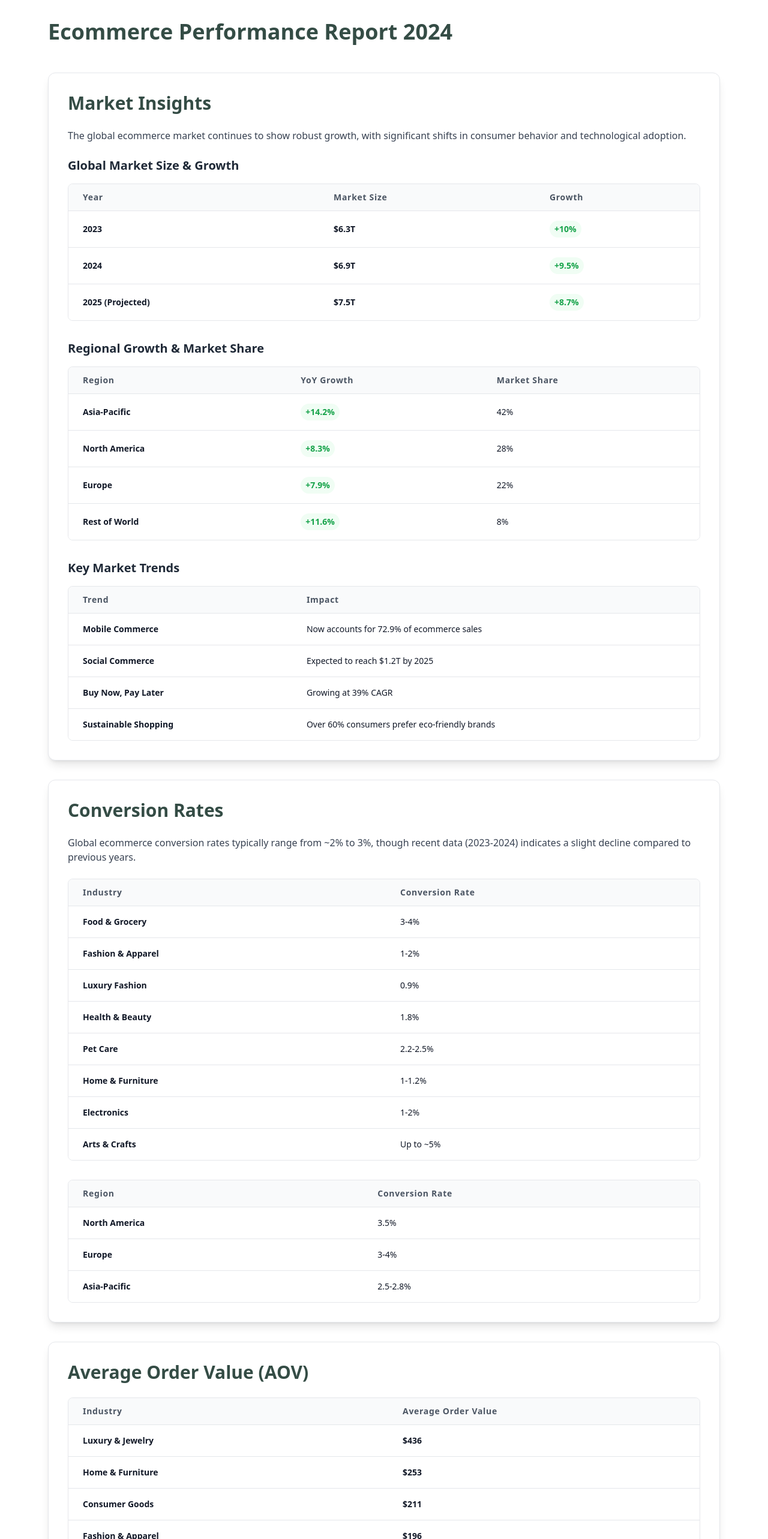
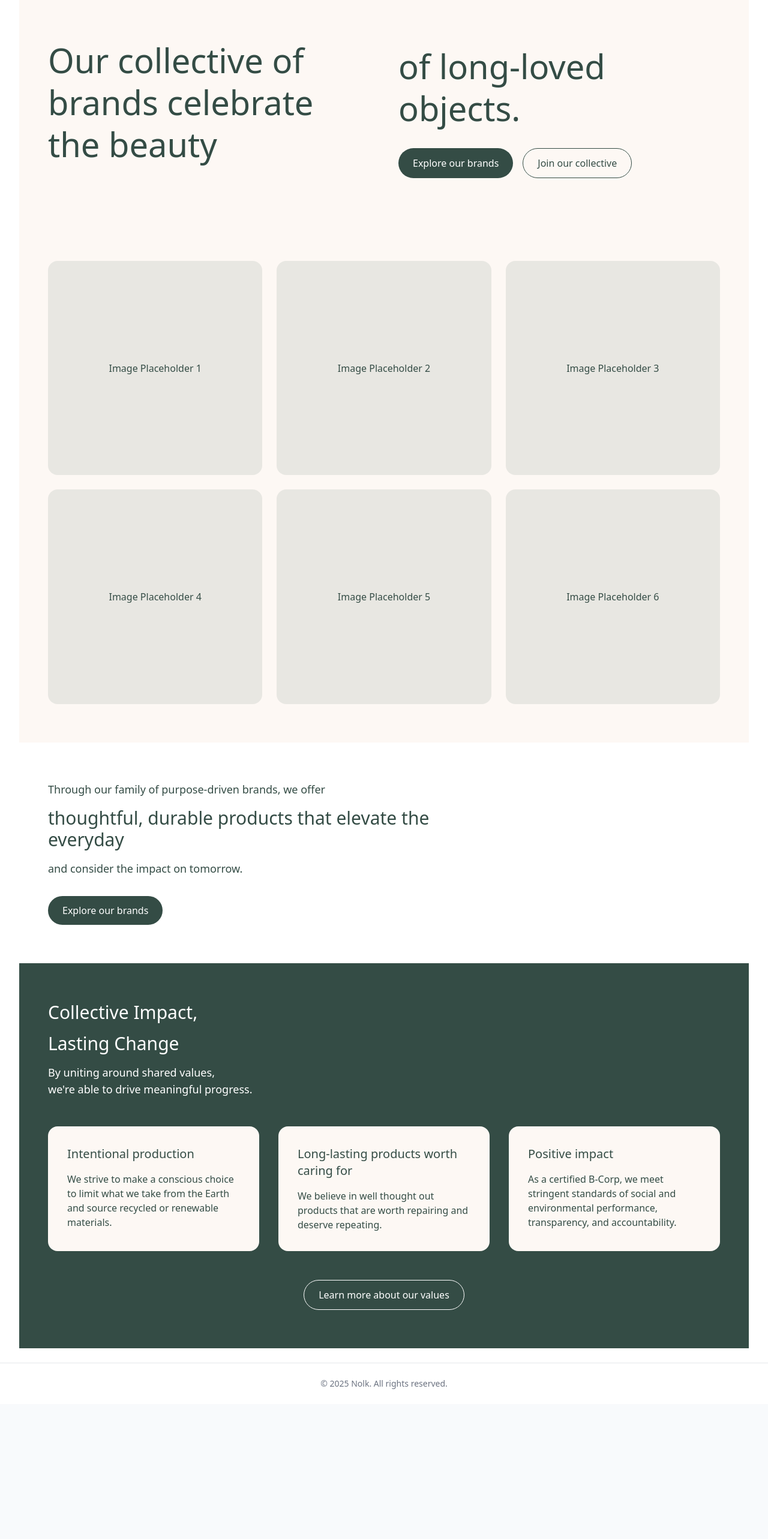
Before and after one commit to farbour/nolkai, a Next.js app: page /ecommerce in a window 1280 px wide. Shown: the part 120-2686 px from the top of the page at 60% size. After the commit the page ends 2461 px from the top, so only its background shows below. Built offline with nearby package versions, Linux system fonts and the light colour scheme.

Commit message:
Redesign ecommerce page with modern layout, hero section, image grid, and values sections

```diff
--- a/src/pages/ecommerce.tsx
+++ b/src/pages/ecommerce.tsx
@@ -1,108 +1,95 @@
-import { DataTable, ReportSection } from '../components/ReportSection';
-
 // file path: src/pages/ecommerce.tsx
 import React from 'react';
 
-const ecommerceData = {
-  conversion_rate: {
-    overview:
-      'Global ecommerce conversion rates typically range from ~2% to 3%, though recent data (2023-2024) indicates a slight decline compared to previous years.',
-    by_industry: [
-      ['Industry', 'Conversion Rate'],
-      ['Food & Grocery', '3-4%'],
-      ['Fashion & Apparel', '1-2%'],
-      ['Luxury Fashion', '0.9%'],
-      ['Health & Beauty', '1.8%'],
-      ['Pet Care', '2.2-2.5%'],
-      ['Home & Furniture', '1-1.2%'],
-      ['Electronics', '1-2%'],
-      ['Arts & Crafts', 'Up to ~5%']
-    ],
-    by_region: [
-      ['Region', 'Conversion Rate'],
-      ['North America', '3.5%'],
-      ['Europe', '3-4%'],
-      ['Asia-Pacific', '2.5-2.8%']
-    ]
-  },
-  aov: {
-    by_industry: [
-      ['Industry', 'Average Order Value'],
-      ['Luxury & Jewelry', '$436'],
-      ['Home & Furniture', '$253'],
-      ['Consumer Goods', '$211'],
-      ['Fashion & Apparel', '$196'],
-      ['Food & Beverage', '$114'],
-      ['Beauty & Personal Care', '$71']
-    ]
-  },
-  market_insights: {
-    overview: 'The global ecommerce market continues to show robust growth, with significant shifts in consumer behavior and technological adoption.',
-    market_size: [
-      ['Year', 'Market Size', 'Growth'],
-      ['2023', '$6.3T', '+10%'],
-      ['2024', '$6.9T', '+9.5%'],
-      ['2025 (Projected)', '$7.5T', '+8.7%']
-    ],
-    key_trends: [
-      ['Trend', 'Impact'],
-      ['Mobile Commerce', 'Now accounts for 72.9% of ecommerce sales'],
-      ['Social Commerce', 'Expected to reach $1.2T by 2025'],
-      ['Buy Now, Pay Later', 'Growing at 39% CAGR'],
-      ['Sustainable Shopping', 'Over 60% consumers prefer eco-friendly brands']
-    ],
-    regional_growth: [
-      ['Region', 'YoY Growth', 'Market Share'],
-      ['Asia-Pacific', '+14.2%', '42%'],
-      ['North America', '+8.3%', '28%'],
-      ['Europe', '+7.9%', '22%'],
-      ['Rest of World', '+11.6%', '8%']
-    ]
-  }
-};
-
 const EcommerceReport: React.FC = () => {
   return (
-    <div className="p-12">
-      <h1 className="text-4xl font-extrabold text-nolk-green mb-12">Ecommerce Performance Report 2024</h1>
+    <div className="min-h-screen bg-[#FDF8F4]">
+      {/* Hero Section */}
+      <section className="px-6 md:px-12 pt-20 pb-16">
+        <div className="max-w-7xl mx-auto">
+          <div className="grid md:grid-cols-2 gap-12 items-center">
+            <div>
+              <h1 className="text-[2.5rem] md:text-[3.5rem] font-medium text-[#344C45] leading-tight mb-8">
+                Our collective of brands celebrate the beauty
+              </h1>
+            </div>
+            <div>
+              <h2 className="text-[2.5rem] md:text-[3.5rem] font-medium text-[#344C45] leading-tight mb-8">
+                of long-loved objects.
+              </h2>
+              <div className="flex gap-4">
+                <button className="px-6 py-3 bg-[#344C45] text-white rounded-full hover:bg-[#2a3e39] transition-colors">
+                  Explore our brands
+                </button>
+                <button className="px-6 py-3 border border-[#344C45] text-[#344C45] rounded-full hover:bg-[#344C45] hover:text-white transition-colors">
+                  Join our collective
+                </button>
+              </div>
+            </div>
+          </div>
+        </div>
+      </section>
 
-      <ReportSection title="Market Insights">
-        <p className="mb-6 text-gray-700">{ecommerceData.market_insights.overview}</p>
+      {/* Image Grid Section */}
+      <section className="px-6 md:px-12 py-16">
+        <div className="max-w-7xl mx-auto">
+          <div className="grid grid-cols-2 md:grid-cols-3 gap-6">
+            {[1, 2, 3, 4, 5, 6].map((index) => (
+              <div key={index} className="aspect-square relative rounded-2xl overflow-hidden bg-[#344C45]/10">
+                <div className="absolute inset-0 flex items-center justify-center text-[#344C45]">
+                  Image Placeholder {index}
+                </div>
+              </div>
+            ))}
+          </div>
+        </div>
+      </section>
 
-        <h3 className="text-xl font-semibold text-gray-800 mb-4">Global Market Size & Growth</h3>
-        <DataTable
-          headers={ecommerceData.market_insights.market_size[0]}
-          data={ecommerceData.market_insights.market_size.slice(1)}
-        />
+      {/* Mission Section */}
+      <section className="px-6 md:px-12 py-16 bg-white">
+        <div className="max-w-7xl mx-auto">
+          <div className="max-w-3xl">
+            <p className="text-lg text-[#344C45] mb-4">Through our family of purpose-driven brands, we offer</p>
+            <h3 className="text-3xl font-medium text-[#344C45] mb-4">thoughtful, durable products that elevate the everyday</h3>
+            <p className="text-lg text-[#344C45] mb-8">and consider the impact on tomorrow.</p>
+            <button className="px-6 py-3 bg-[#344C45] text-white rounded-full hover:bg-[#2a3e39] transition-colors">
+              Explore our brands
+            </button>
+          </div>
+        </div>
+      </section>
 
-        <div className="mt-8">
-          <h3 className="text-xl font-semibold text-gray-800 mb-4">Regional Growth & Market Share</h3>
-          <DataTable
-            headers={ecommerceData.market_insights.regional_growth[0]}
-            data={ecommerceData.market_insights.regional_growth.slice(1)}
-          />
+      {/* Values Section */}
+      <section className="px-6 md:px-12 py-16 bg-[#344C45] text-white">
+        <div className="max-w-7xl mx-auto">
+          <div className="mb-12">
+            <h2 className="text-3xl font-medium mb-4">Collective Impact,</h2>
+            <h3 className="text-3xl font-medium mb-4">Lasting Change</h3>
+            <p className="text-lg">By uniting around shared values,<br />we&apos;re able to drive meaningful progress.</p>
+          </div>
+
+          <div className="grid md:grid-cols-3 gap-8">
+            <div className="bg-[#FDF8F4] rounded-2xl p-8 text-[#344C45]">
+              <h4 className="text-xl font-medium mb-4">Intentional production</h4>
+              <p>We strive to make a conscious choice to limit what we take from the Earth and source recycled or renewable materials.</p>
+            </div>
+            <div className="bg-[#FDF8F4] rounded-2xl p-8 text-[#344C45]">
+              <h4 className="text-xl font-medium mb-4">Long-lasting products worth caring for</h4>
+              <p>We believe in well thought out products that are worth repairing and deserve repeating.</p>
+            </div>
+            <div className="bg-[#FDF8F4] rounded-2xl p-8 text-[#344C45]">
+              <h4 className="text-xl font-medium mb-4">Positive impact</h4>
+              <p>As a certified B-Corp, we meet stringent standards of social and environmental performance, transparency, and accountability.</p>
+            </div>
+          </div>
+
+          <div className="mt-12 text-center">
+            <button className="px-6 py-3 border border-white text-white rounded-full hover:bg-white hover:text-[#344C45] transition-colors">
+              Learn more about our values
+            </button>
+          </div>
         </div>
-
-        <div className="mt-8">
-          <h3 className="text-xl font-semibold text-gray-800 mb-4">Key Market Trends</h3>
-          <DataTable
-            headers={ecommerceData.market_insights.key_trends[0]}
-            data={ecommerceData.market_insights.key_trends.slice(1)}
-          />
-        </div>
-      </ReportSection>
-
-      <ReportSection title="Conversion Rates">
-        <p className="mb-6 text-gray-700">{ecommerceData.conversion_rate.overview}</p>
-        <DataTable headers={ecommerceData.conversion_rate.by_industry[0]} data={ecommerceData.conversion_rate.by_industry.slice(1)} />
-        <div className="mt-8">
-          <DataTable headers={ecommerceData.conversion_rate.by_region[0]} data={ecommerceData.conversion_rate.by_region.slice(1)} />
-        </div>
-      </ReportSection>
-
-      <ReportSection title="Average Order Value (AOV)">
-        <DataTable headers={ecommerceData.aov.by_industry[0]} data={ecommerceData.aov.by_industry.slice(1)} />
-      </ReportSection>
+      </section>
     </div>
   );
 };
```
